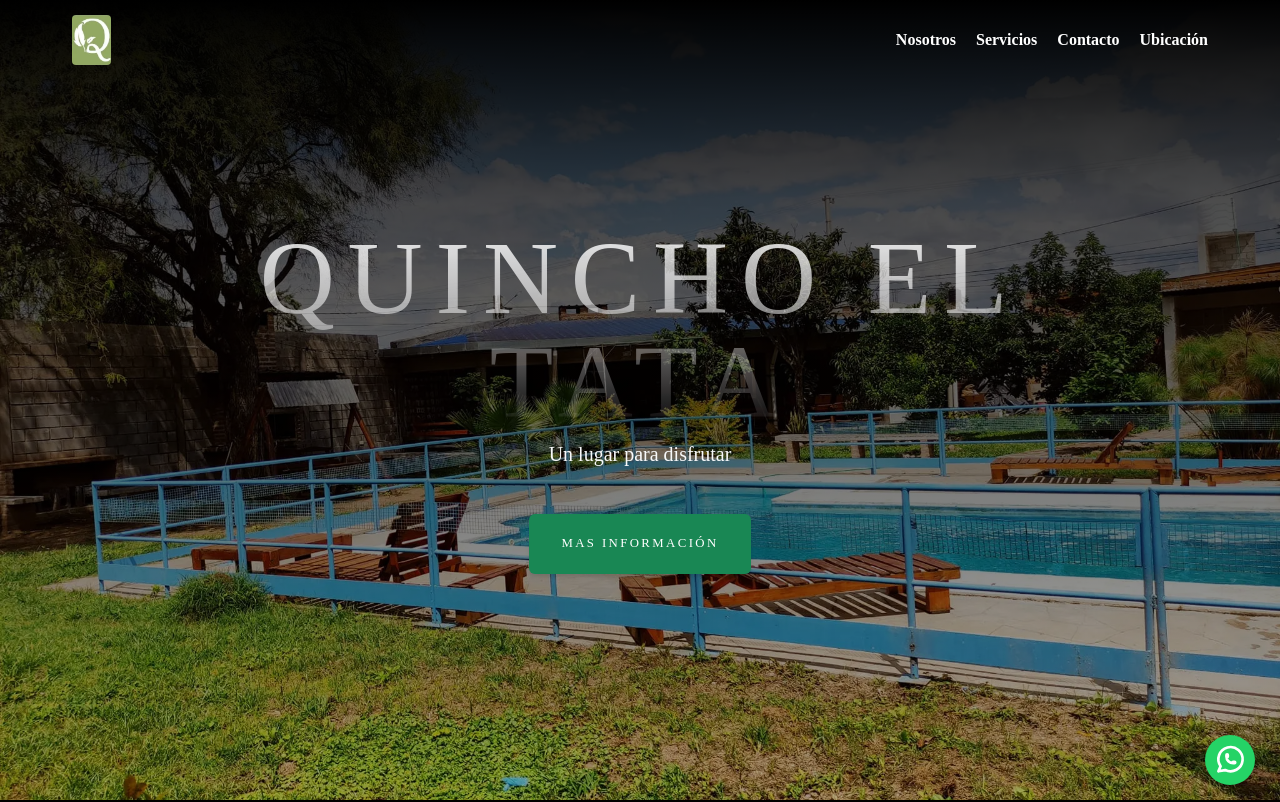
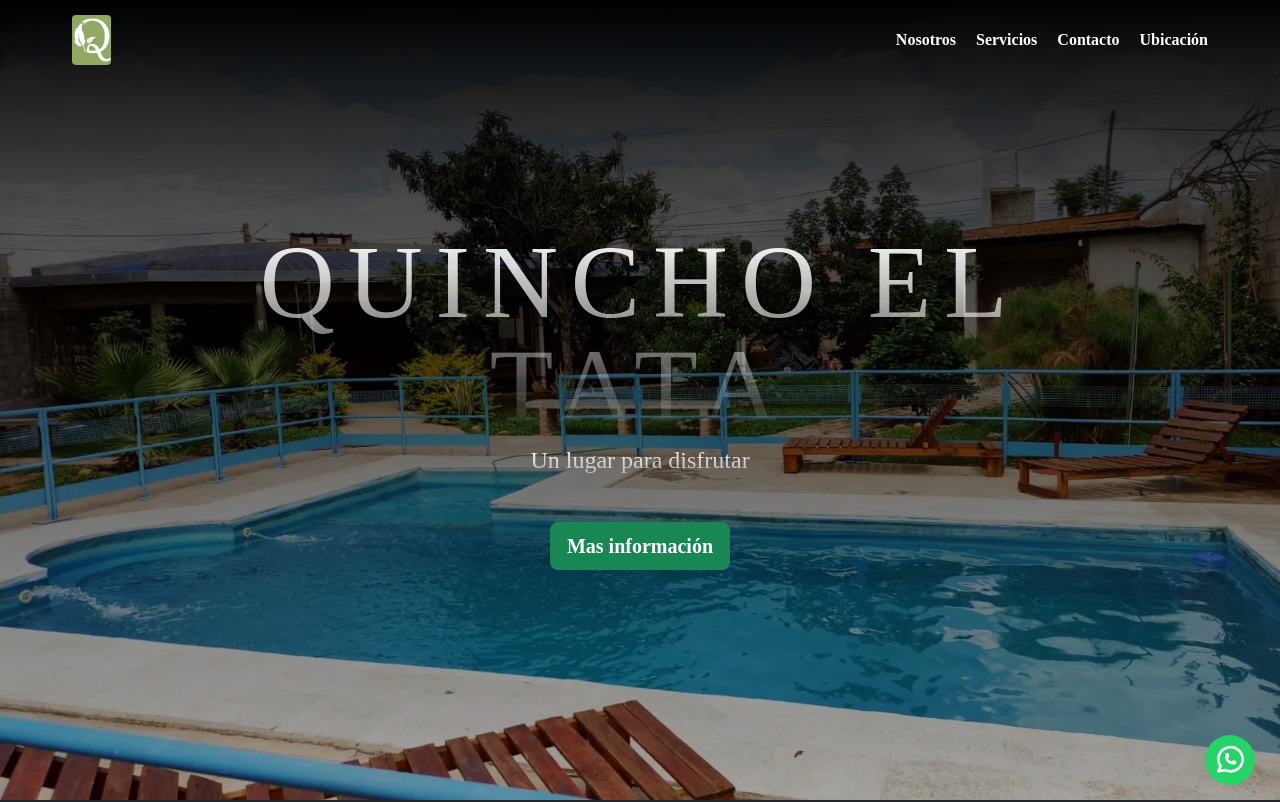
Before and after one commit to DevEzequiel14/Quincho-El-Tata, an Angular app: page / in a window 1280 px wide. Shown: the top 802 px of the page. Built offline with nearby package versions, Linux system fonts and the light colour scheme.

Commit message:
change styles and main image and remove comments

```diff
--- a/src/app/pages/home/home.component.html
+++ b/src/app/pages/home/home.component.html
@@ -6,34 +6,26 @@
       <div class="text-center">
         <h1 class="mx-auto my-0 text-uppercase">Quincho El Tata</h1>
         <h2 class="text-light mx-auto mt-2 mb-5">Un lugar para disfrutar</h2>
-        <a class="btn btn-success" href="#about">Mas información</a>
+        <a class="btn btn-success btn-lg fw-semibold" href="#about">Mas información</a>
       </div>
     </div>
   </div>
 </header>
 
-<section class="about-section text-center" id="about">
-  <!-- About -->
+<section class="about-section bg-dark" id="about">
   <app-about></app-about>
-  <!--  -->
 </section>
 
 <section class="projects-section bg-light" id="benefits">
-  <!-- Benefits -->
   <app-benefits></app-benefits>
-  <!--  -->
 </section>
 
 <section class="contact-section bg-black" id="contact">
-  <!-- Contact -->
   <app-contact></app-contact>
-  <!--  -->
 </section>
 
 <section class="text-center bg-black location-section" id="location">
   <app-location></app-location>
 </section>
 
-<!-- footer -->
 <app-footer></app-footer>
-<!--  -->
--- a/src/app/pages/home/home.component.scss
+++ b/src/app/pages/home/home.component.scss
@@ -7,7 +7,7 @@
   min-height: 35rem;
   padding: 15rem 0;
   background: linear-gradient(to top, rgba(0, 0, 0, 0.3) 0%, rgba(0, 0, 0, 0.7) 75%, #000 100%),
-    url("../../../../public/icons/img-1.webp");
+    url("../../../../public/icons/main.webp");
   background-position: center;
   background-repeat: no-repeat;
   background-attachment: scroll;
@@ -18,15 +18,18 @@
   font-size: 2.5rem;
   line-height: 2.5rem;
   letter-spacing: 0.8rem;
-  background: linear-gradient(rgba(255, 255, 255, 0.9), rgba(255, 255, 255, 0));
+  background: linear-gradient(rgba(255, 255, 255, 1), rgba(255, 255, 255, 0));
   -webkit-text-fill-color: transparent;
   -webkit-background-clip: text;
   background-clip: text;
 }
 
 .masthead h2 {
-  max-width: 20rem;
-  font-size: 1rem;
+  font-size: 1.5rem !important;
+  background: linear-gradient(rgba(255, 255, 255, 1), rgba(255, 255, 255, 0.5));
+  -webkit-text-fill-color: transparent;
+  -webkit-background-clip: text;
+  background-clip: text;
 }
 
 @media (min-width: 768px) {
@@ -57,7 +60,6 @@
 
 .about-section {
   padding-top: 8rem;
-  background: linear-gradient(to bottom, #000 0%, rgba(0, 0, 0, 0.9) 75%, rgba(0, 0, 0, 0.8) 100%);
 }
 
 .projects-section {
@@ -68,15 +70,6 @@
   padding: 8rem 0;
 }
 
-.btn {
-  box-shadow: 0 0.1875rem 0.1875rem 0 rgba(0, 0, 0, 0.1) !important;
-  padding: 1.25rem 2rem;
-  font-size: 80%;
-  text-transform: uppercase;
-  letter-spacing: 0.15rem;
-  border: 0;
-}
-
 .location-section {
   padding: 4rem 0;
 }
```
Also changed, not shown: public/icons/main.webp (added).
